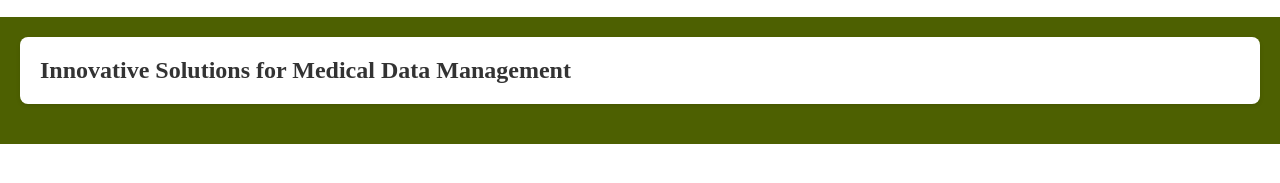
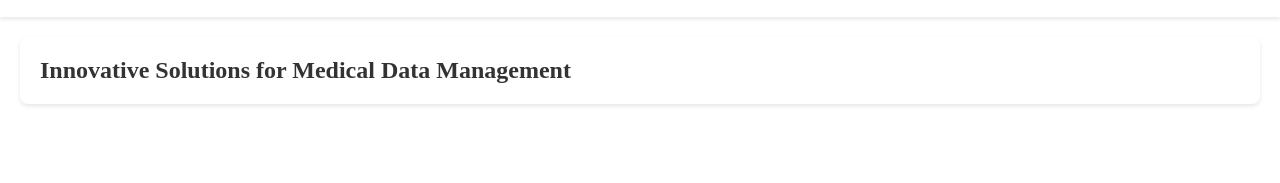
Before and after one commit to goutham-6699/web, a plain HTML site: page index.html in a window 1280 px wide. Shown: the part 87-270 px from the top of the page. Drawn offline with Linux system fonts and the light colour scheme.

Commit message:
Update styles.css

```diff
--- a/styles.css
+++ b/styles.css
@@ -42,7 +42,7 @@
 /* Main styles */
 main {
     padding: 20px; /* Padding around the main content */
-    background-color: #4D6001; /* Background color for the main content */
+
 
 }
 
```
